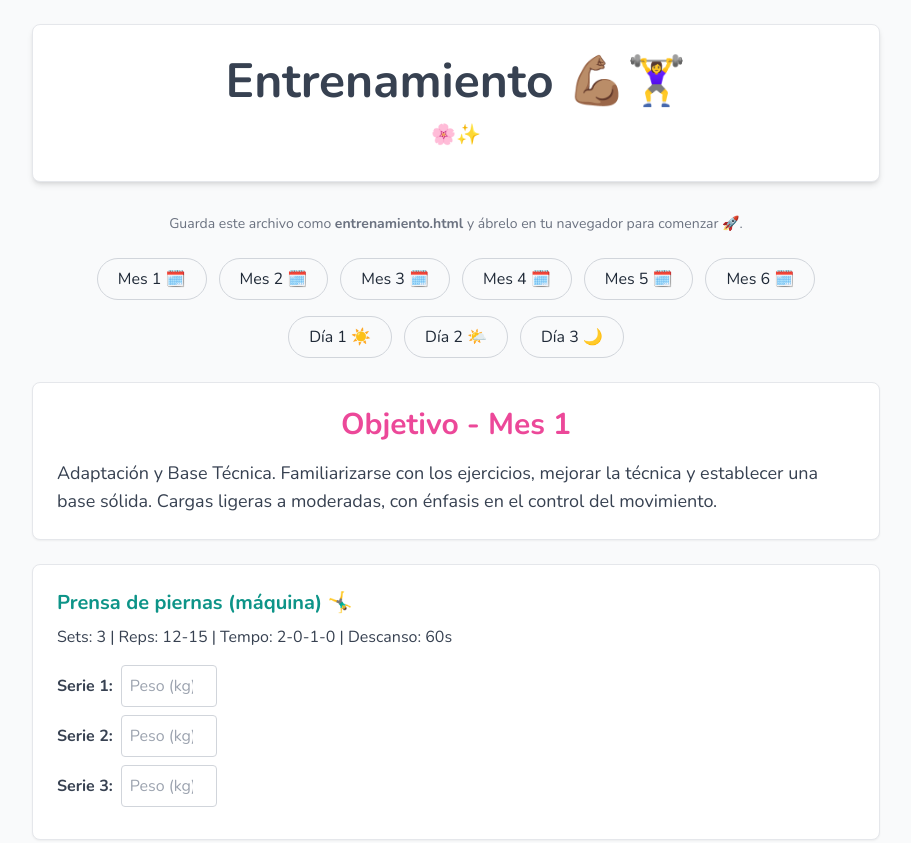
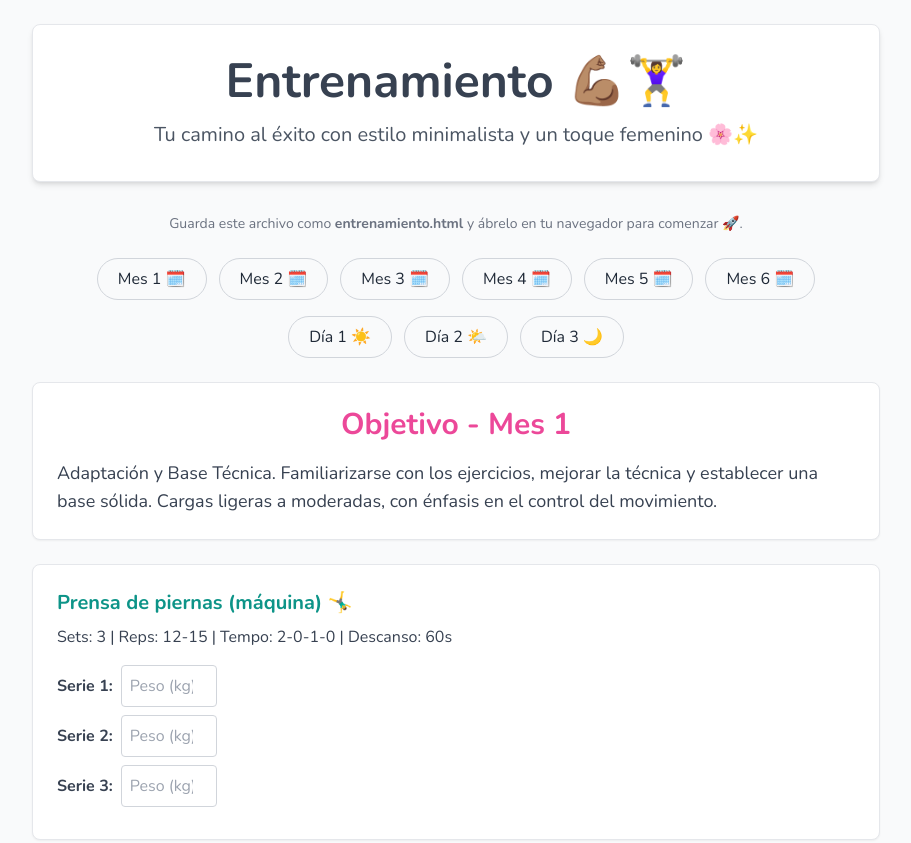
Before and after one commit to FiliBo90/RutinaMarta, a plain HTML site: page index.html in a window 1280 px wide. Shown: the top 843 px of the page, without its empty margins (184-1095 px from the left). Drawn offline with nearby package versions, Linux system fonts and the light colour scheme.

Commit message:
Update index.html

```diff
--- a/index.html
+++ b/index.html
@@ -18,7 +18,7 @@
     <!-- Encabezado -->
     <header class="bg-white border border-gray-200 p-8 rounded-lg shadow-md mb-8">
       <h1 class="text-5xl font-bold text-center text-gray-700">Entrenamiento 💪🏽🏋️‍♀️</h1>
-      <p class="text-center mt-4 text-xl text-gray-600"> 🌸✨</p>
+      <p class="text-center mt-4 text-xl text-gray-600">Tu camino al éxito con estilo minimalista y un toque femenino 🌸✨</p>
     </header>
 
     <!-- Instrucciones -->
```
